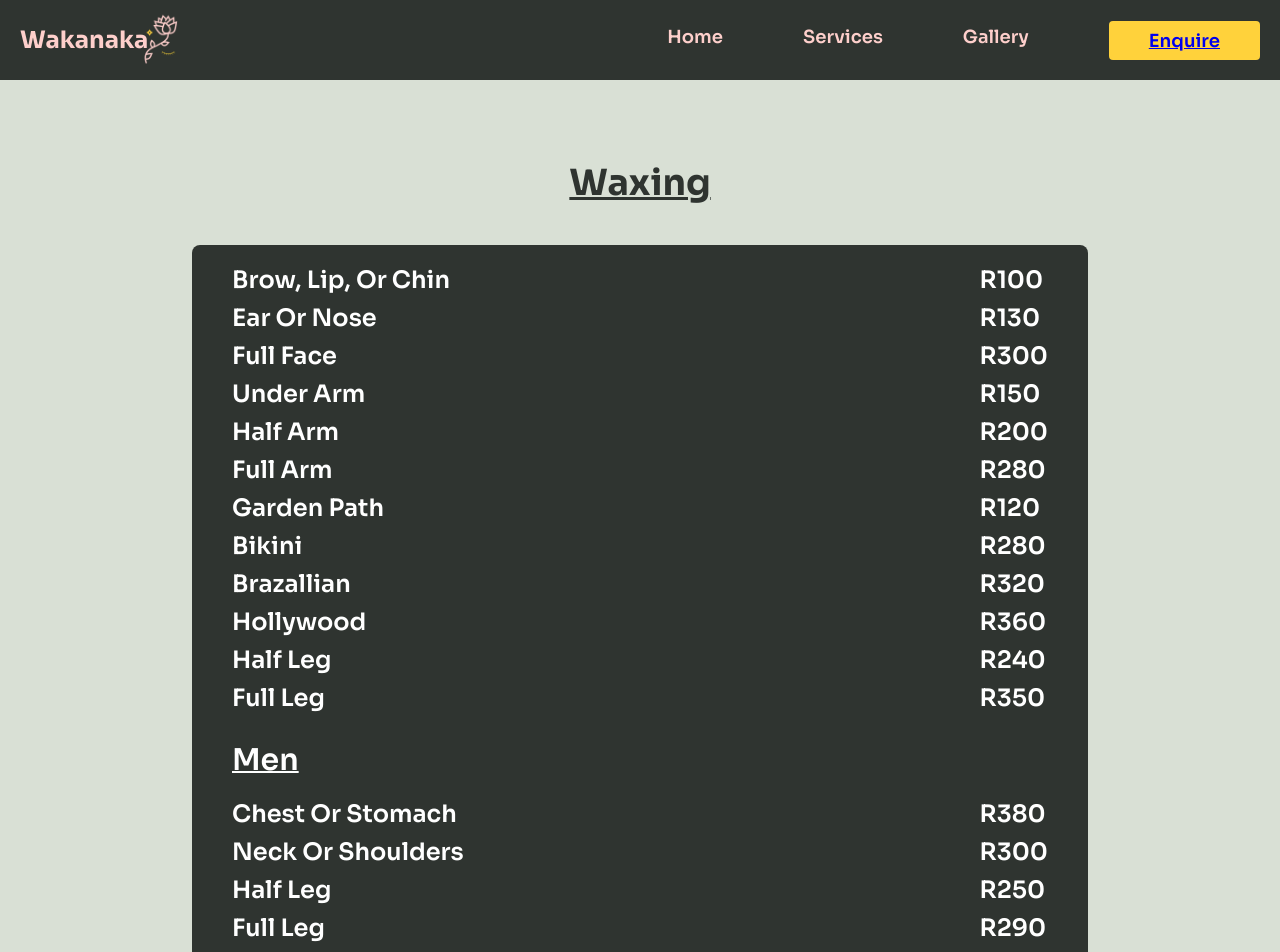
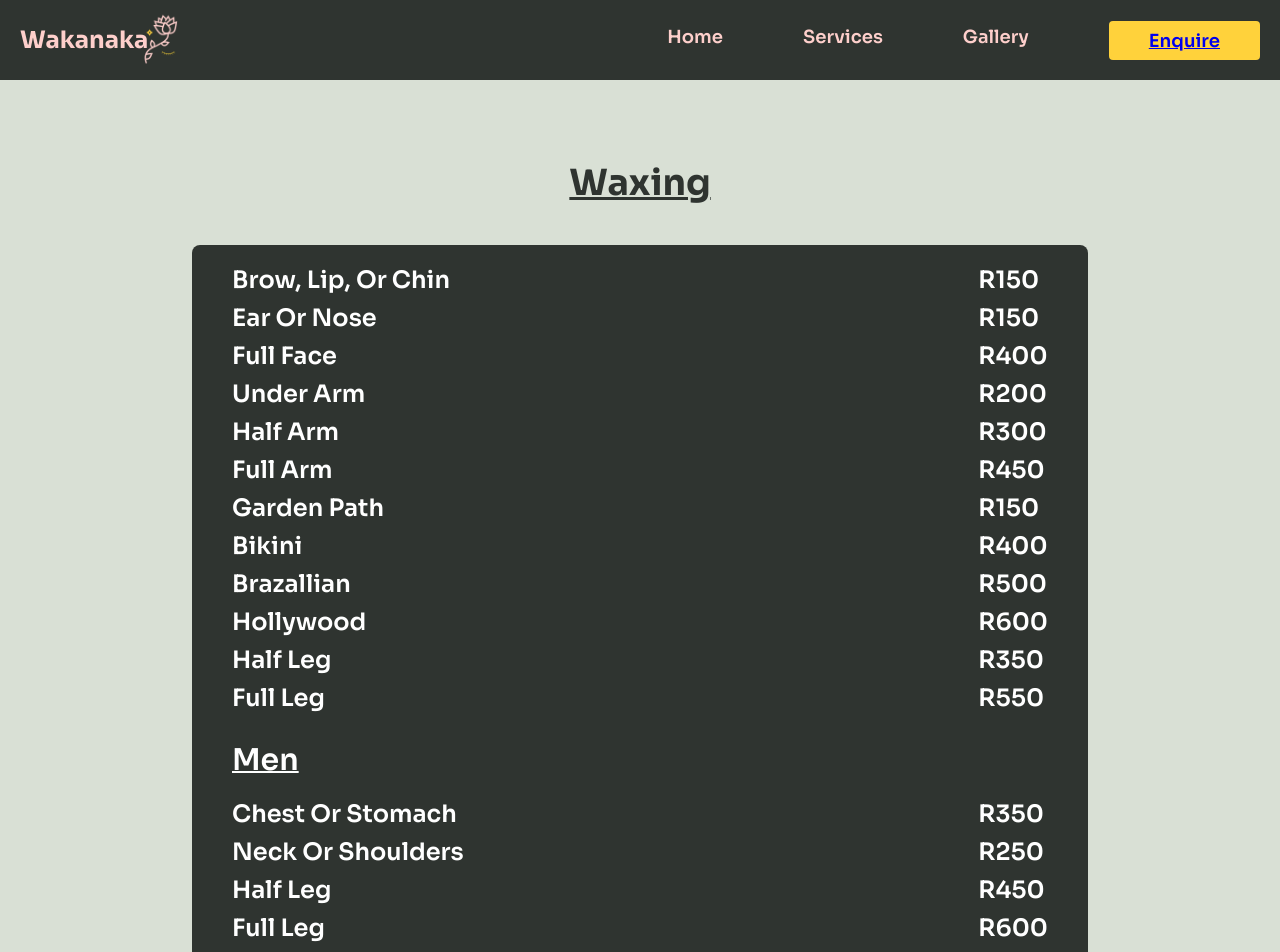
Before and after one commit to Seanjohnferesi/Wakanaka-Website-React-PT2, a React (Vite) app: page /waxing in a window 1280 px wide. Shown: the top 952 px of the page. Built offline with nearby package versions, Linux system fonts and the light colour scheme.

Commit message:
updated price list with new prices

```diff
--- a/src/pages/NailCare.jsx
+++ b/src/pages/NailCare.jsx
@@ -24,20 +24,20 @@ function NailCare() {
                         </ul>
 
                         <ul>
+                            <li>R450</li>
+                            <li>R500</li>
+                            <li>R300</li>
                             <li>R350</li>
+                            <li>R450</li>
+                            <li>R550</li>
+                            <li>R630</li>
+                            <li>R150</li>
+                            <li>R600</li>
+                            <li>R650</li>
+                            <li>R770</li>
+                            <li>R600</li>
                             <li>R400</li>
-                            <li>R230</li>
-                            <li>R250</li>
-                            <li>R350</li>
-                            <li>R400</li>
-                            <li>R500</li>
-                            <li>R100</li>
-                            <li>R600</li>
-                            <li>R500</li>
-                            <li>R550</li>
-                            <li>R600</li>
-                            <li>R300</li>
-                            <li>R50</li>
+                            <li>R80</li>
                             <li>R200</li>
                         </ul>
                     </div>
--- a/src/pages/SpaTreatments.jsx
+++ b/src/pages/SpaTreatments.jsx
@@ -18,7 +18,7 @@ function SpaTreatments() {
                         </ul>
 
                         <ul>
-                            <li>R380</li>
+                            <li>R450</li>
                             <li>R800</li>
                             <li>R1100</li>
                             <li>R100</li>
--- a/src/pages/Waxing.jsx
+++ b/src/pages/Waxing.jsx
@@ -23,18 +23,18 @@ function Waxing() {
                         </ul>
 
                     <ul>
-                            <li>R100</li>
-                            <li>R130</li>
+                            <li>R150</li>
+                            <li>R150</li>
+                            <li>R400</li>
+                            <li>R200</li>
                             <li>R300</li>
+                            <li>R450</li>
                             <li>R150</li>
-                            <li>R200</li>
-                            <li>R280</li>
-                            <li>R120</li>
-                            <li>R280</li>
-                            <li>R320</li>
-                            <li>R360</li>
-                            <li>R240</li>
+                            <li>R400</li>
+                            <li>R500</li>
+                            <li>R600</li>
                             <li>R350</li>
+                            <li>R550</li>
                         </ul>
                     </div>
 
@@ -52,11 +52,11 @@ function Waxing() {
                             </ul>
 
                             <ul>
-                                <li>R380</li>
-                                <li>R300</li>
+                                <li>R350</li>
                                 <li>R250</li>
-                                <li>R290</li>
-                                <li>R390</li>
+                                <li>R450</li>
+                                <li>R600</li>
+                                <li>R450</li>
                             </ul>
                         </div>
                     </div>
--- a/src/styles/global.css
+++ b/src/styles/global.css
@@ -13,10 +13,4 @@
 body {
     background-color: var(--body-color);
     font-family: 'Sora', Arial, Helvetica, sans-serif;
-    padding-bottom: 10000px;
 }
-
-[aria-hidden="true"], [aria-hidden] {
-  display: flex !important;
-  flex-wrap: wrap !important;
-}
--- a/src/styles/our-works.css
+++ b/src/styles/our-works.css
@@ -17,6 +17,11 @@
     color: var(--bg-color);
     margin: 70px 0;
     font-size: 40px;
+}
+
+.our-works-container{
+    padding-bottom: 10000px;
+
 }
 
 .pics {
```
